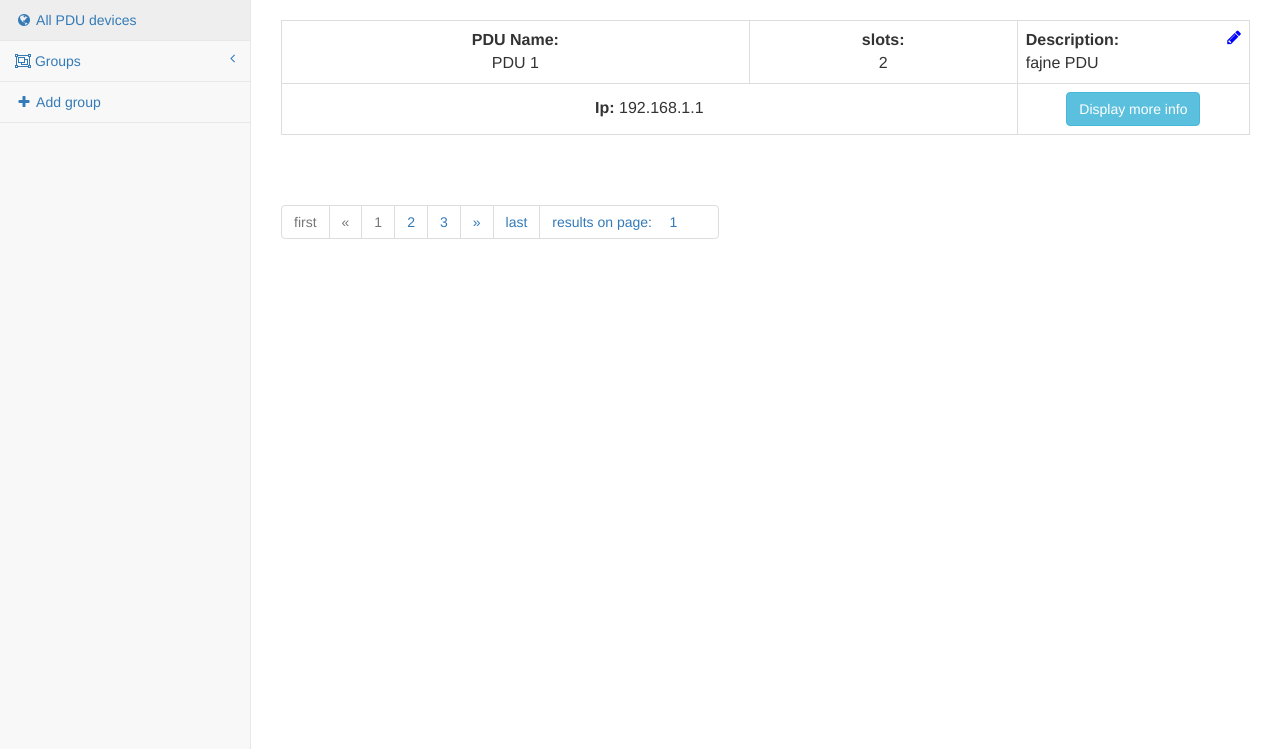
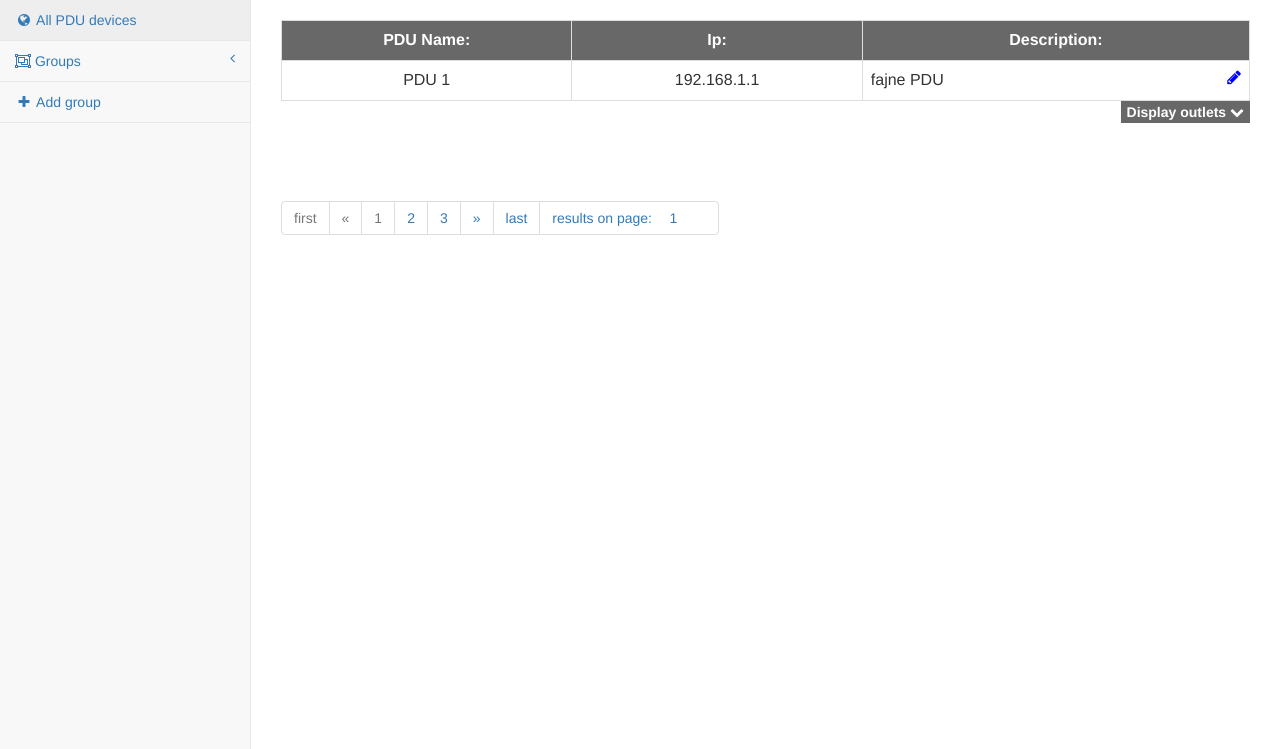
Before and after one commit to slawomirzaba/SZ_MW_KK, a Django app: template nokiaProjects/pdu_manager/templates/main/home.html in a window 1280 px wide. Shown: the part 51-800 px from the top of the page. Run offline with Django 3.2, Linux system fonts and the light colour scheme; the template is opened without the code that fills it, so the values that code supplies are empty; parts of the project's set-up code (start-up, migrations or seed data) failed here and were passed over; some libraries are stand-ins or nearby versions.

Commit message:
zmiana wygladu strony glownej

```diff
--- a/nokiaProjects/pdu_manager/static/css/style.css
+++ b/nokiaProjects/pdu_manager/static/css/style.css
@@ -7,8 +7,8 @@
 }
 
 .pduTable{
-  margin-top:10px;
-  margin-bottom:50px;
+  margin-top: 10px;
+  margin-bottom: 0px;
 }
 
 .tablePduHeader{
@@ -73,3 +73,18 @@ textarea.slotDesc{
 	width:50px;
 	height:19px;
 }
+.pduTableButton{
+	float: right;
+	margin-bottom: 50px;
+    background-color: #686868;
+    font-weight: bold;
+    color: white;
+    border: none;
+}
+.headerRow{
+    background-color: #686868;
+    color: white;
+}
+.pagination{
+	margin: 100px 0;
+}
--- a/nokiaProjects/pdu_manager/templates/main/home.html
+++ b/nokiaProjects/pdu_manager/templates/main/home.html
@@ -2,17 +2,20 @@
 {% block title %} HomePage {% endblock %}
 
 {%block content %}
-
-<table class="table table-bordered pduTable" ng-repeat="pdu in (filteredPdus = (selectedGroup.allDevices | filter:{selected:true})) | startFrom:(pagination.currentPage-1)*pagination.entryLimit | limitTo:pagination.entryLimit">
+<div ng-repeat="pdu in (filteredPdus = (selectedGroup.allDevices | filter:{selected:true})) | startFrom:(pagination.currentPage-1)*pagination.entryLimit | limitTo:pagination.entryLimit">
+  <table class="table table-bordered pduTable">
       <tbody>
+        <tr class = "headerRow">
+          <td colspan="2" style="text-align:center;width:30%"><span class="tablePduHeader">PDU Name:</span></td>
+          <td colspan="2" style="text-align:center;width:30%"><span class="tablePduHeader">Ip:</span></td>
+          <td style="text-align:center;width:40%"><span class="tablePduHeader">Description:</span></td>
+        </tr>
         <tr>
-        <td colspan="2" style="text-align:center;"><span class="tablePduHeader">PDU Name:</span> {[{pdu.name}]} </td>
-        <td colspan="2" style="text-align:center;"><span class="tablePduHeader">slots:</span> {[{pdu.slots}]}</td>
+          <td colspan="2" style="text-align:center;"> {[{pdu.name}]} </td>
+          <td colspan="2" style="text-align:center;"> {[{pdu.ip}]} </td>
           <td ng-if="editedPdu != pdu.id">
-          <span class="tablePduHeader">Description:
               <i ng-click = "editPduDescr(pdu)" class="fa fa-pencil" aria-hidden="true"></i>
-          </span>
-          <div style="display:inline-block; margin-right:25px;">{[{pdu.descr}]}</div>
+            <div style="display:inline-block; width: 95%">{[{pdu.descr}]}</div>
           </td>
           <td ng-if="editedPdu == pdu.id">
             <textarea ng-model = "descr.editedPduDescrText" class = "pduDesc"></textarea>
@@ -20,34 +23,35 @@
             <i ng-click="rejectDescr(pdu.id)" class="fa fa-ban" aria-hidden="true"></i>
           </td>
         </tr>
-      <tr>
-        <td colspan="4" style="text-align:center;vertical-align:middle;"><span class="tablePduHeader tableIP">Ip:</span> {[{pdu.ip}]}</td>
-        <td style="text-align:center;width:24%"><button ng-click="tooglePduInformations(pdu);" type="button" class="btn btn-info"> {[{pdu.dispMoreInfo != true? "Display more info": "Hide more info"}]}</button></td>
+        <tr ng-show="pdu.dispMoreInfo" ng-repeat-start = "slot in pdu.arraySlots | filter:{selected:true}" style="background-color: D2E7FC;">
+          <td colspan="4" style="text-align:center;width:60%">
+            <span class="tablePduHeader tableIP">Outlet {[{slot.id}]}:</span> {[{slot.state}]}
+          </td>
+          <td style="text-align:center;width:40%">
+            <span class="tablePduHeader tableIP">Description: </span>
+          </td>
         </tr>
-      <tr ng-show="pdu.dispMoreInfo" ng-repeat-start = "slot in pdu.arraySlots | filter:{selected:true}">
-        <td colspan="4" style="text-align:center;background-color: D2E7FC;">
-          <span class="tablePduHeader tableIP">Slot {[{slot.id}]}:</span> {[{slot.state}]}
-        </td>
-        <td rowspan="2" ng-if="editedslot != slot.id || editedSlotFromPdu != pdu.id">
-          <span class="tablePduHeader">Description:
+        <tr ng-show="pdu.dispMoreInfo" ng-repeat-end>
+          <td style="text-align:center;width:15%"><button type="button" class="btn btn-success">Switch on</button></td>
+          <td style="text-align:center;width:15%"><button type="button" class="btn btn-danger">Switch off</button></td>
+          <td style="text-align:center;width:15%"> <button type="button" class="btn btn-primary">Reboot</button></td>
+          <td style="text-align:center;width:15%"><button type="button" class="btn btn-info">Check state</button></td>
+          <td ng-if="editedslot != slot.id || editedSlotFromPdu != pdu.id">
+            <span class="tablePduHeader">
               <i ng-click = "editSlotDescr(slot, pdu.id)" class="fa fa-pencil" aria-hidden="true"></i>
             </span>
-          <div style="display:inline-block; margin-right:25px;">{[{slot.descr}]}</div>
+            <div style="display:inline-block; width: 95%">{[{slot.descr}]}</div>
           </td>
-        <td rowspan="2" ng-if="editedslot == slot.id && editedSlotFromPdu == pdu.id">
+          <td ng-if="editedslot == slot.id && editedSlotFromPdu == pdu.id">
             <textarea ng-model = "descr.editedSlotDescrText" class = "slotDesc"></textarea>
             <i ng-click="confirmSlot(slot, pdu)" class="fa fa-check" aria-hidden="true"></i>
             <i ng-click="rejectSlotDescr(slot.id, pdu.id)" class="fa fa-ban" aria-hidden="true"></i>
           </td>
         </tr>
-      <tr ng-show="pdu.dispMoreInfo" ng-repeat-end>
-        <td style="text-align:center"><button type="button" class="btn btn-success">Switch on</button></td>
-        <td style="text-align:center"><button type="button" class="btn btn-danger">Switch off</button></td>
-        <td style="text-align:center"> <button type="button" class="btn btn-primary">Reboot</button></td>
-        <td style="text-align:center"><button type="button" class="btn btn-info">Check state</button></td>
-      </tr>
       </tbody>
     </table>
+    <button ng-click="tooglePduInformations(pdu);" type="button" class="pduTableButton"> {[{pdu.dispMoreInfo != true? "Display outlets": "Hide outlets"}]} <i class="fa" ng-class="{'fa-chevron-down' : !pdu.dispMoreInfo, 'fa-chevron-up': pdu.dispMoreInfo}" aria-hidden="true"></i></button>
+</div>
 
   <ul class="pagination" ng-if="pagination.noOfPages > 1">
   <li ng-click="changePage(1);" ng-class="{'disabled': pagination.currentPage == 1}">
```
Also changed, not shown: nokiaProjects/pdu_manager/db.sqlite3. Lines whose indentation alone changed are shown as unchanged.
